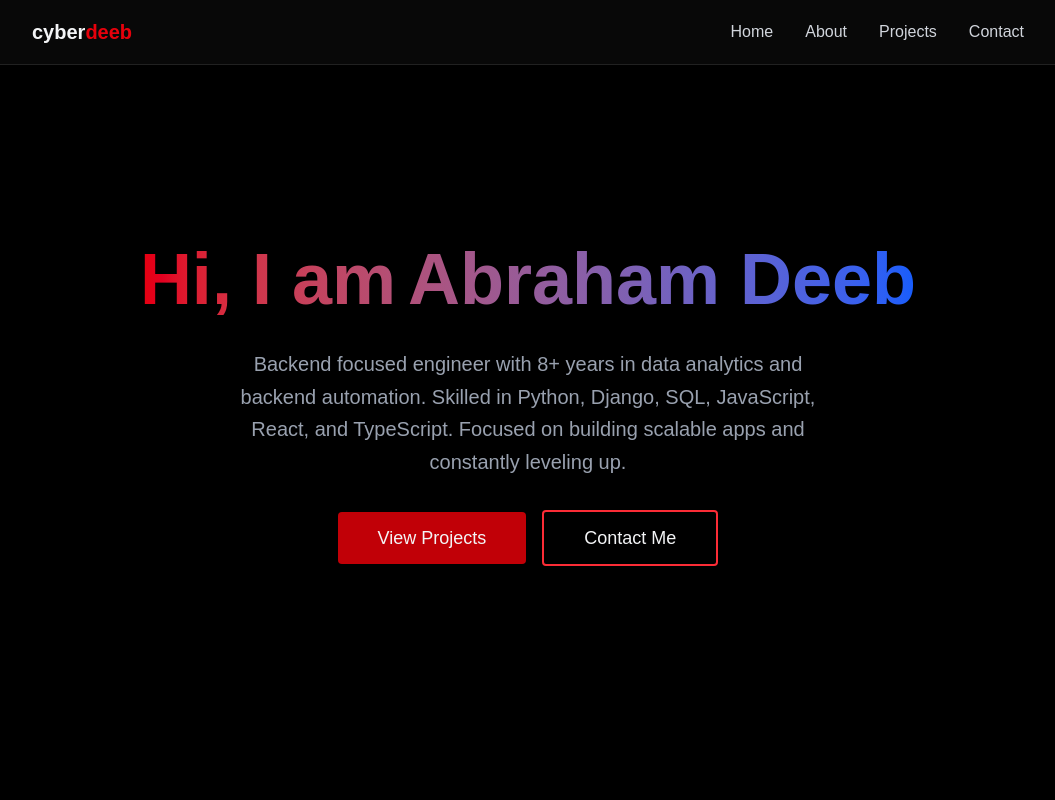
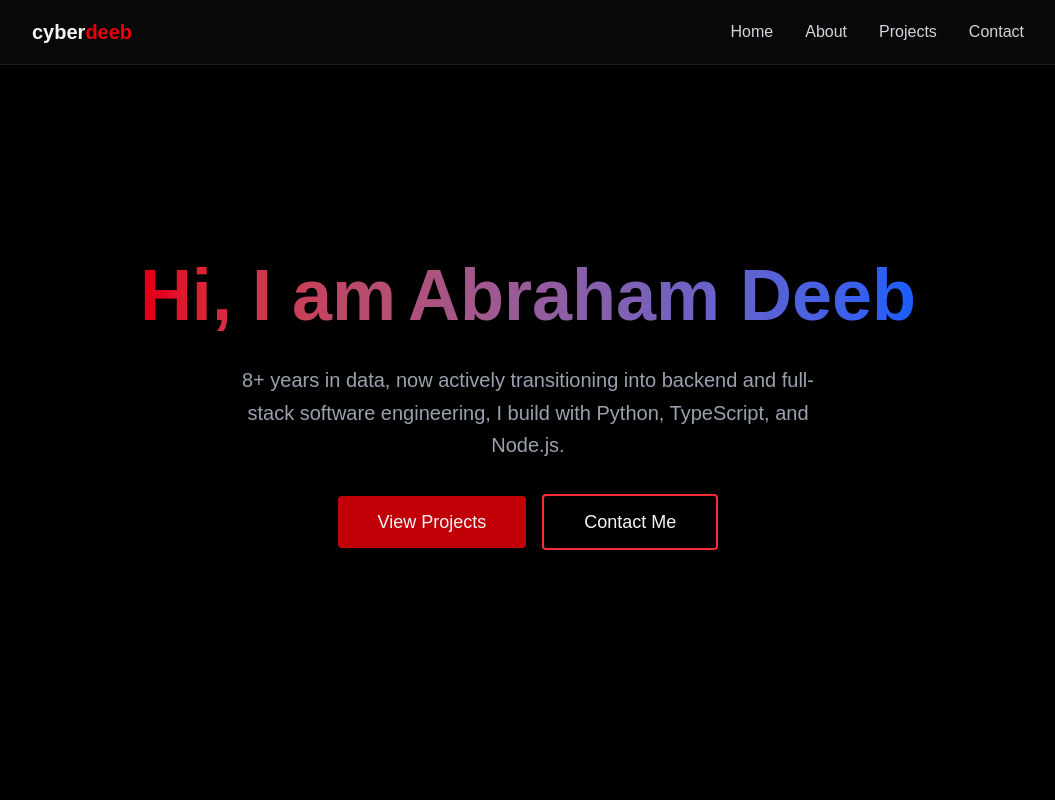
Before and after one commit to cyberdeeb/portfolio, a React (Vite) app: page / in a window 1280 px wide. Shown: the top 800 px of the page, without its empty margins (112-1167 px from the left). Built offline with nearby package versions, Linux system fonts and the light colour scheme; no server answers.

Commit message:
Update personal description in Home component to reflect transition to full-stack engineering

```diff
--- a/src/components/sections/Home.jsx
+++ b/src/components/sections/Home.jsx
@@ -20,10 +20,9 @@ export const Home = () => {
             <span className="block sm:inline sm:ml-3">Abraham Deeb</span>
           </h1>
           <p className="text-gray-400 text-base sm:text-lg md:text-xl mb-6 sm:mb-8 max-w-sm sm:max-w-lg md:max-w-xl mx-auto px-2 sm:px-0 leading-relaxed">
-            Backend focused engineer with 8+ years in data analytics and backend
-            automation. Skilled in Python, Django, SQL, JavaScript, React, and
-            TypeScript. Focused on building scalable apps and constantly
-            leveling up.
+            8+ years in data, now actively transitioning into backend and
+            full-stack software engineering, I build with Python, TypeScript,
+            and Node.js.
           </p>
           <div className="flex flex-col sm:flex-row justify-center items-center gap-3 sm:gap-4 px-4 sm:px-0">
             <button
```
